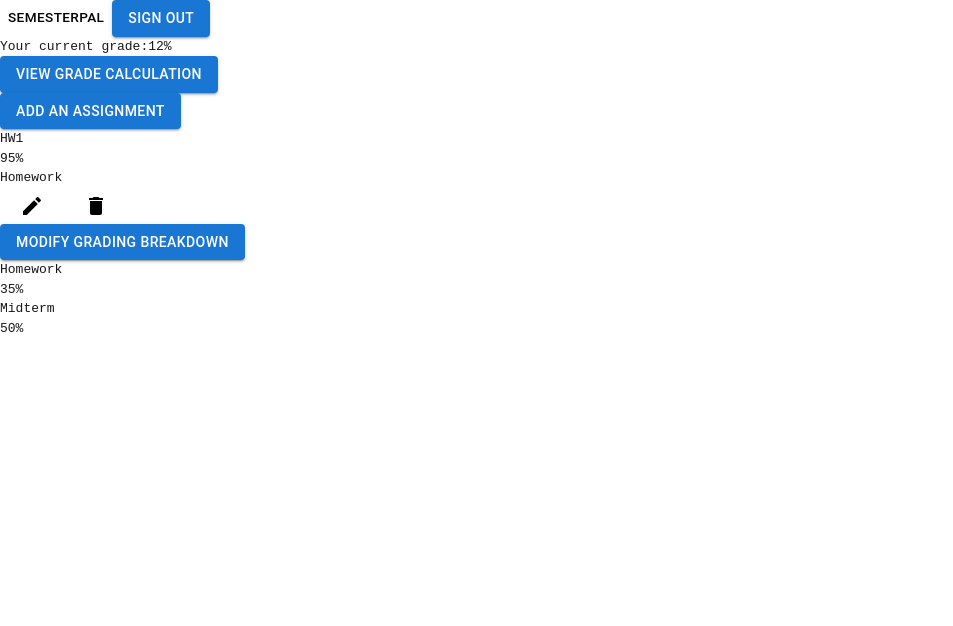
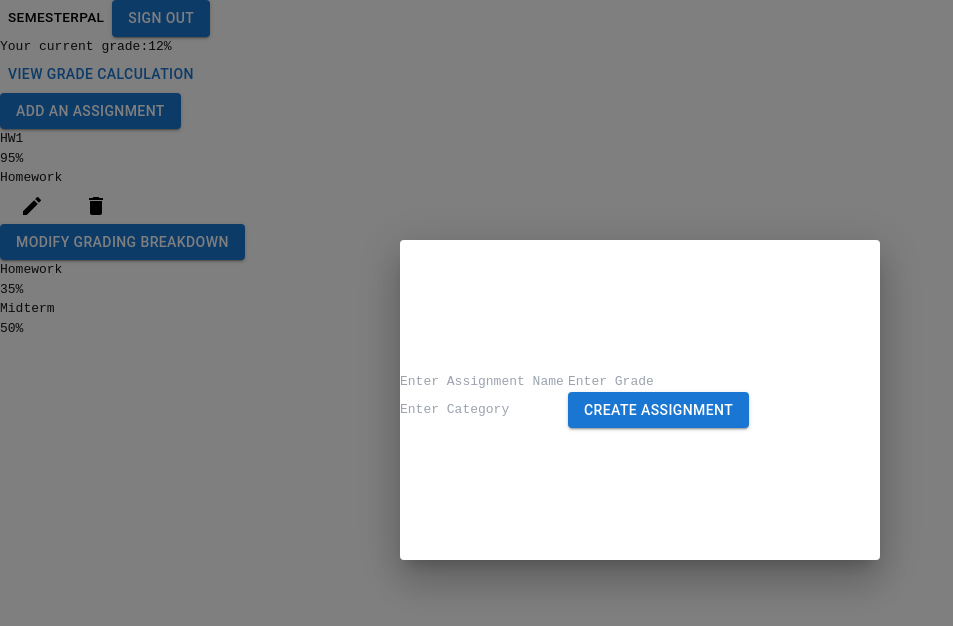
Before and after one commit to drh-14/semester-pal, a Next.js app: page /classPage in a window 1280 px wide. Both pictures are taken after a click on the button "ADD AN ASSIGNMENT". Shown: the top 626 px of the page, without its empty margins (0-953 px from the left). Built offline with nearby package versions, Linux system fonts and the light colour scheme.

Commit message:
finished non database-dependent dialog popups on classPage

```diff
--- a/src/app/classPage/page.tsx
+++ b/src/app/classPage/page.tsx
@@ -6,13 +6,12 @@ import { Button } from '@mui/material';
 import { useState } from 'react';
 export default function ClassPage(){
     const [grade, setGrade] = useState(12);
-    const [openBreakdownModal, setOpenBreakdownModal] = useState(false);
-    const [breakdown, setBreakdown] = useState<{category: string, grade: number}[]>();
+    const [openGradeCalculation, setOpenGradeCalculation] = useState(false);
     return(
         <div className = 'flex flex-col gap-8 items-center text-4xl'>
             <Navbar></Navbar>
             <h1>Your current grade:{grade}%</h1>
-            <Button onClick = {() => setOpenBreakdownModal(true)} variant = 'contained'>View Grade Calculation</Button>
+            <Button onClick = {() => setOpenGradeCalculation(true)}>View Grade Calculation</Button>
             <AssignmentBox assignments={[{name: 'HW1', grade: 95, category: 'Homework'}]}></AssignmentBox>
             <SyllabusBox categories = {[{name: 'Homework', weight: 35}, {name: 'Midterm', weight: 50}]}></SyllabusBox>
 
--- a/src/components/AssignmentBox.tsx
+++ b/src/components/AssignmentBox.tsx
@@ -3,13 +3,26 @@ import { Button } from '@mui/material';
 import DeleteIcon from '@mui/icons-material/Delete';
 import EditIcon from '@mui/icons-material/Edit';
 import { useState } from 'react';
+import DialogBox from '@/components/DialogBox';
 type assignment = {name: string, category: string, grade: number}
 export default function AssignmentBox(props: {assignments: assignment[]}){
-    const [openAddAssignmentModal, setOpenAddAssignmentModal] = useState(false);
+    const [openGradeCalculation, setOpenGradeCalculation] = useState(false);
+    const [openAddAssignment, setOpenAddAssignment] = useState(false);
+    const [openEditAssignment, setOpenEditAssignment] = useState(false);
+    const [openDeleteAssignment, setOpenDeleteAssignment] = useState(false);
+    const [openGradingBreakdown, setOpenGradingBreakdown] = useState(false);
     return(
         <div>
             <div className = 'w-full flex flex-col max-h-96 overflow-auto gap-4 items-center border-2 border-black border-solid p-4'>
-            <Button onClick = {() => setOpenAddAssignmentModal(true)} variant = 'contained'>Add An Assignment</Button>
+            <Button onClick = {() => setOpenAddAssignment(true)} variant = 'contained'>Add An Assignment</Button>
+            <DialogBox width = "60vh" height = "40vh" open={openAddAssignment} closeFunction={() => setOpenAddAssignment(false)}>
+                <div className = 'flex flex-col gap-8 items-center w-4/5'>
+                <input className = 'border-2 border-solid border-black rounded-md p-4 w-full' placeholder = "Enter Assignment Name"></input>
+                <input className = 'border-2 border-solid border-black rounded-md p-4 w-full' placeholder = "Enter Grade"></input>
+                <input className = 'border-2 border-solid border-black rounded-md p-4 w-full' placeholder = "Enter Category"></input>
+                <Button variant = 'contained'>Create Assignment</Button>
+                </div>
+            </DialogBox>
             <div className = 'flex gap-2'>
             <div className = 'flex gap-4'></div>
             {props.assignments.map((assignment) =>
@@ -18,8 +31,22 @@ export default function AssignmentBox(props: {assignments: assignment[]}){
                 <div>{assignment.grade}%</div>
                 <div>{assignment.category}</div>
                 <div className = 'flex gap-2'>
-                <Button sx ={{color:'black'}}><EditIcon fontSize = "medium"></EditIcon></Button>
-                <Button sx={{color:'black'}}><DeleteIcon fontSize="medium"></DeleteIcon></Button>
+                <Button onClick = {() => setOpenEditAssignment(true)} sx ={{color:'black'}}><EditIcon fontSize = "medium"></EditIcon></Button>
+                <DialogBox width = "60vh" height = "40vh" open={openEditAssignment} closeFunction = {() => setOpenEditAssignment(false)}>
+                    <div className = 'flex flex-col gap-4 w-4/5 items-center'>
+                    <input className = 'border-2 border-solid border-black rounded-md p-4 w-full' placeholder = "Enter Assignment Name"></input>
+                <input className = 'border-2 border-solid border-black rounded-md p-4 w-full' placeholder = "Enter Grade"></input>
+                <input className = 'border-2 border-solid border-black rounded-md p-4 w-full' placeholder = "Enter Category"></input>
+                <Button variant = 'contained'>Edit Assignment</Button>
+                    </div>
+                </DialogBox>
+                <Button onClick = {() => setOpenDeleteAssignment(true)} sx={{color:'black'}}><DeleteIcon fontSize="medium"></DeleteIcon></Button>
+                <DialogBox width = "60vh" height = "20vh" open={openDeleteAssignment} closeFunction = {() => setOpenDeleteAssignment(false)}>
+                    <div className = 'flex flex-col w-4/5 items-center gap-8 text-xl'>
+                    <div>Are you sure you want to delete this assignment?</div>
+                    <Button variant = 'contained'>Yes</Button>
+                    </div>
+                </DialogBox>
                 </div>
             </div>)}
             </div>
--- a/src/components/SyllabusBox.tsx
+++ b/src/components/SyllabusBox.tsx
@@ -1,10 +1,19 @@
 'use client'
 import { Button } from '@mui/material';
 import { useState } from 'react';
+import DialogBox from '@/components/DialogBox';
 export default function SyllabusBox(props: {categories: {name: string, weight: number}[]}){
+  const [openGradingBreakdown, setOpenGradingBreakdown] = useState(false);
     return(
       <div className = 'flex max-h-96 overflow-auto items-center flex-col gap-4 border-solid border-2 border-black rounded-md p-4 max-w-md w-md'>
-        <Button variant = 'contained'>Modify Grading Breakdown</Button>
+        <Button onClick = {() => setOpenGradingBreakdown(true)} variant = 'contained'>Modify Grading Breakdown</Button>
+        <DialogBox width = '30vh' height = '20vh' open={openGradingBreakdown} closeFunction={() => setOpenGradingBreakdown(false)}>
+          <div className = 'flex flex-col items-center w-4/5'>
+          <Button component="label" variant = 'contained'>Upload Syllabus
+            <input className = 'hidden' type = 'file'></input>
+          </Button>
+          </div>
+        </DialogBox>
         {props.categories.map((category) => <div className = 'flex gap-8' key = {category.name}>
           <div>{category.name}</div>
           <div className = 'justify-self-end'>{category.weight}%</div>
```
